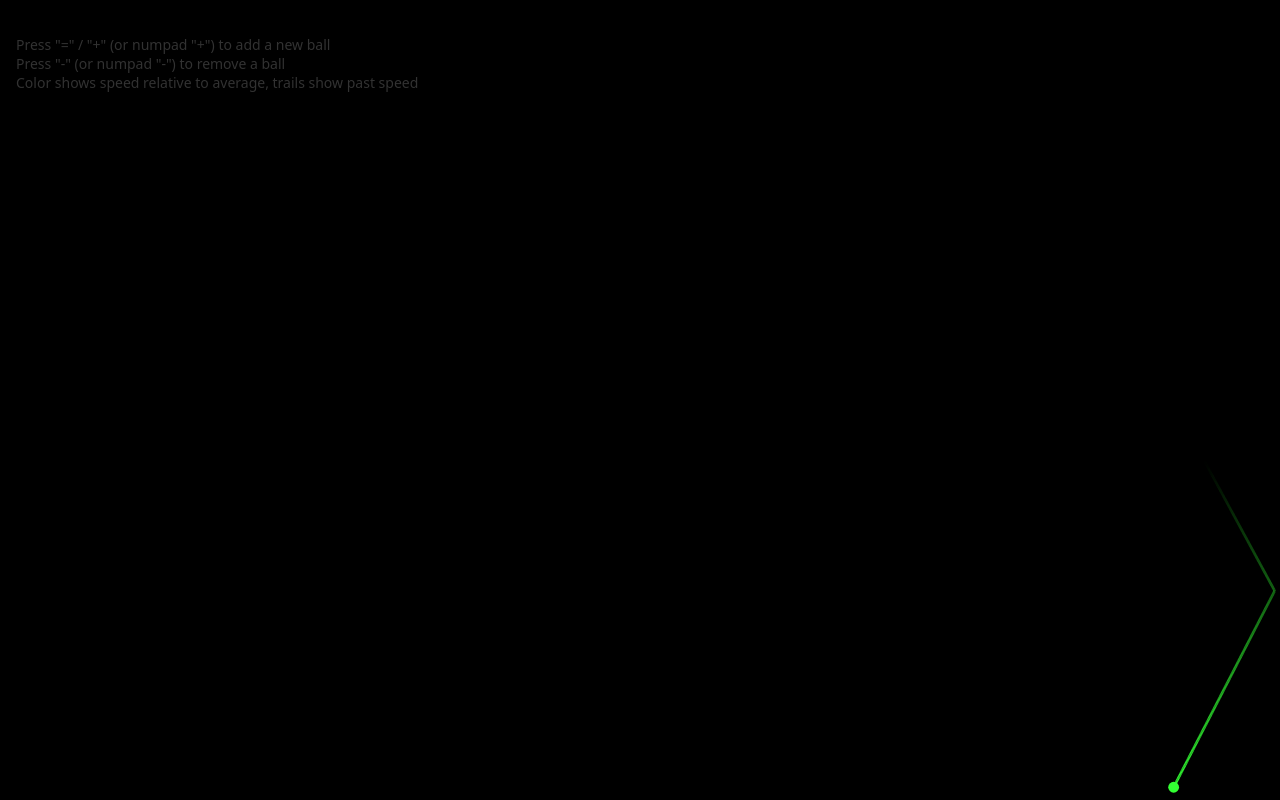
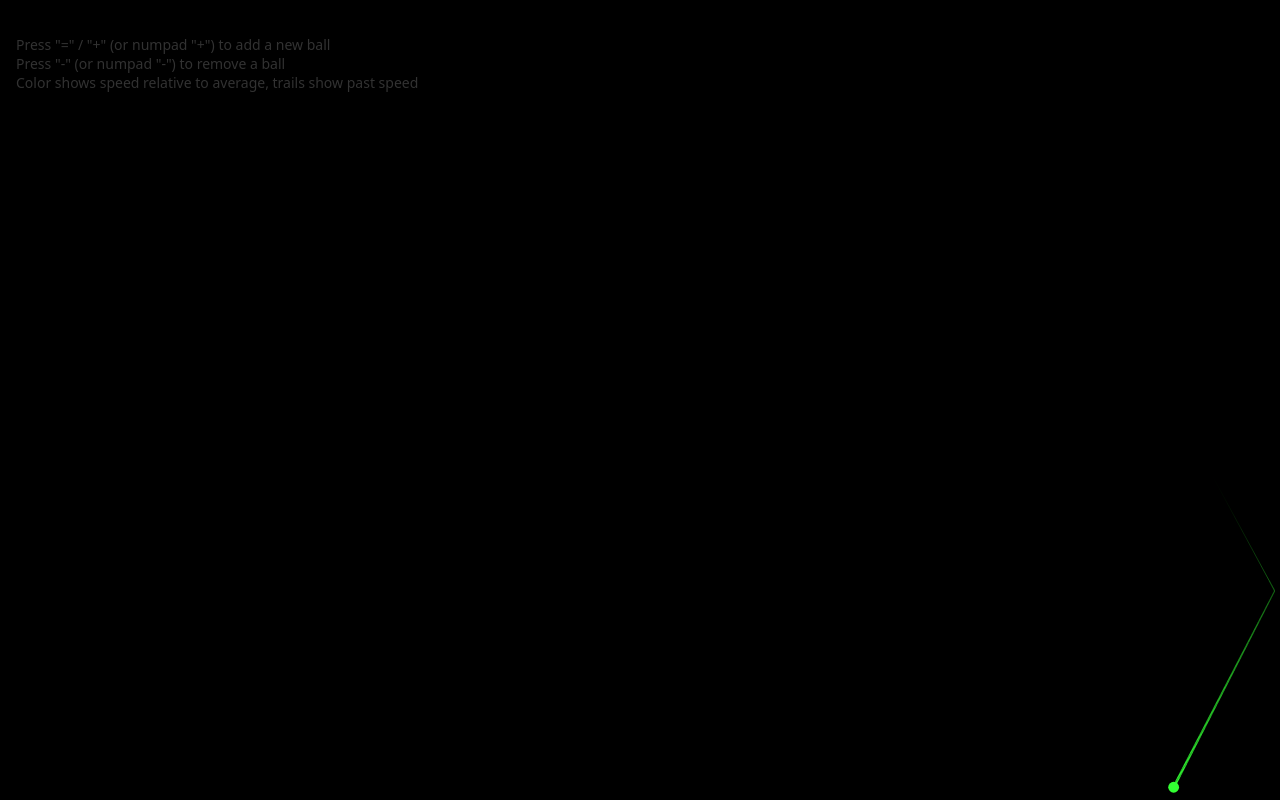
Before and after one commit to PKSpeleo/gravitation, a plain HTML site: page index.html in a window 1280 px wide. Drawn offline with Linux system fonts and the light colour scheme.

Commit message:
chore: beautify track

```diff
--- a/index.html
+++ b/index.html
@@ -104,7 +104,7 @@
             const hueMid = 120;
             const hueFast = 0;
 
-            // If average coincides with min or max, degrade gracefully
+            // Handle degenerate average cases gracefully
             if (avgSpeed <= minSpeed + 1e-6) {
                 // No "slower than average" side, map linearly between min and max (green to red)
                 const t = (speed - minSpeed) / (maxSpeed - minSpeed);
@@ -121,6 +121,7 @@
                 return `hsl(${hue}, 100%, 60%)`;
             }
 
+            // General case: blend slow->mid for speeds below average, mid->fast for above
             if (speed <= avgSpeed) {
                 const t = (speed - minSpeed) / (avgSpeed - minSpeed);
                 const clamped = Math.min(Math.max(t, 0), 1);
@@ -330,9 +331,8 @@
                 return;
             }
 
-            // Line width is 4 times smaller than ball diameter: diameter / 4 = radius / 2
-            const width = Math.max(ball.radius / 2, 1);
-            ctx.lineWidth = width;
+            // Base line width: 4 times smaller than ball diameter (diameter / 4 = radius / 2)
+            const baseWidth = Math.max(ball.radius / 2, 1);
 
             for (let i = 1; i < trail.length; i++) {
                 const p0 = trail[i - 1];
@@ -348,7 +348,10 @@
                     continue;
                 }
 
+                const width = baseWidth * alpha;
+
                 ctx.globalAlpha = alpha;
+                ctx.lineWidth = width;
                 ctx.strokeStyle = p1.color;
                 ctx.beginPath();
                 ctx.moveTo(p0.x, p0.y);
```
